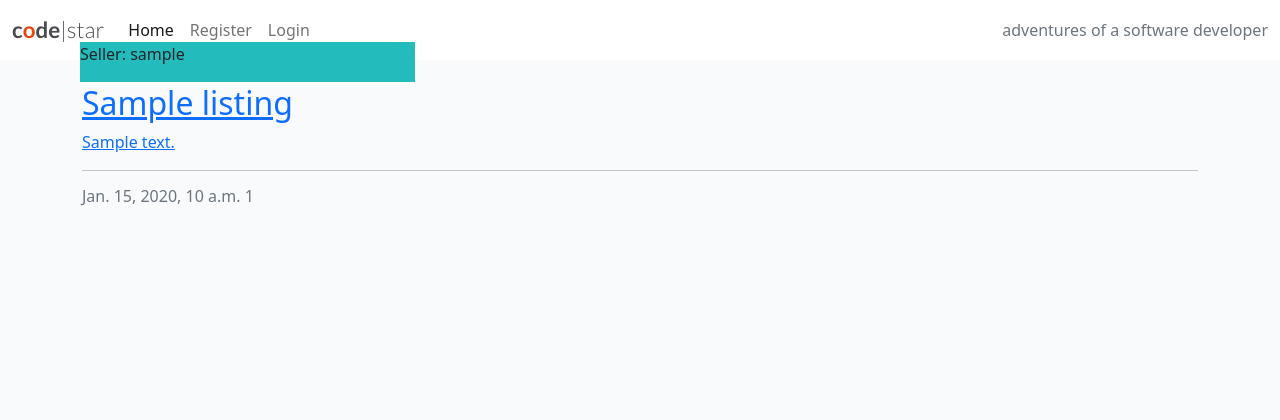
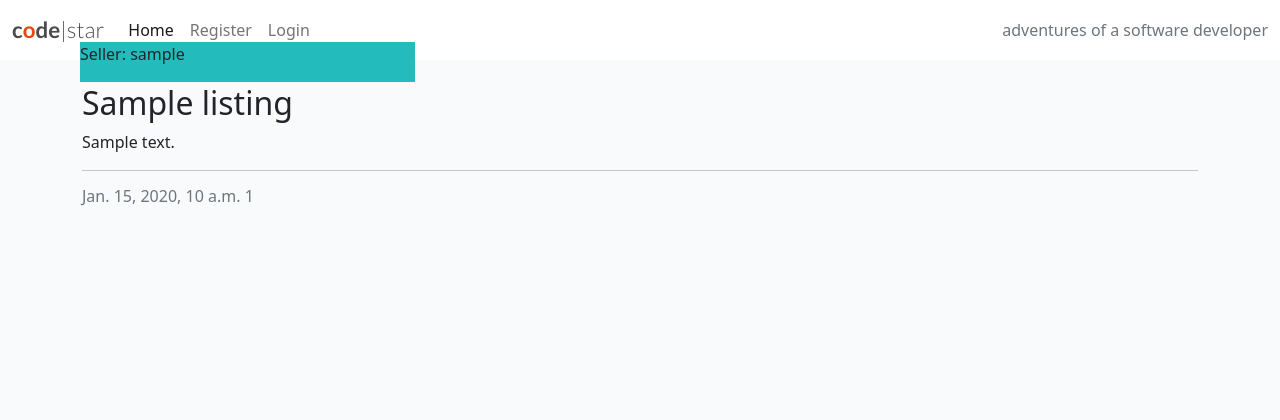
Before and after one commit to Apollon999/Django-Car-Trade, a Django app: page / in a window 1280 px wide. Shown: the top 420 px of the page. Run offline with Django 3.2, Linux system fonts and the light colour scheme; tables that the repository leaves empty hold one stand-in row (values such as "Sample post").

Commit message:
fix small issue of the excerpt and title was in a link format

```diff
--- a/templates/index.html
+++ b/templates/index.html
@@ -17,10 +17,8 @@
                         <p class="seller">Seller: {{ listing.seller }}</p>
                     </div>
                 </div>
-                <a href="#" class="listing-link">
-                    <h2 class="card-title">{{ listing.title }}</h2>
-                    <p class="card-text">{{ listing.excerpt }}</p>
-                </a>
+                <h2 class="card-title">{{ listing.title }}</h2>
+                <p class="card-text">{{ listing.excerpt }}</p>
                 <hr />
                 <p class="card-text text-muted h6">{{ listing.created_on }} <i
                         class="far-fa-heart"></i>{{ listing.number_of_likes }}</p>
```
